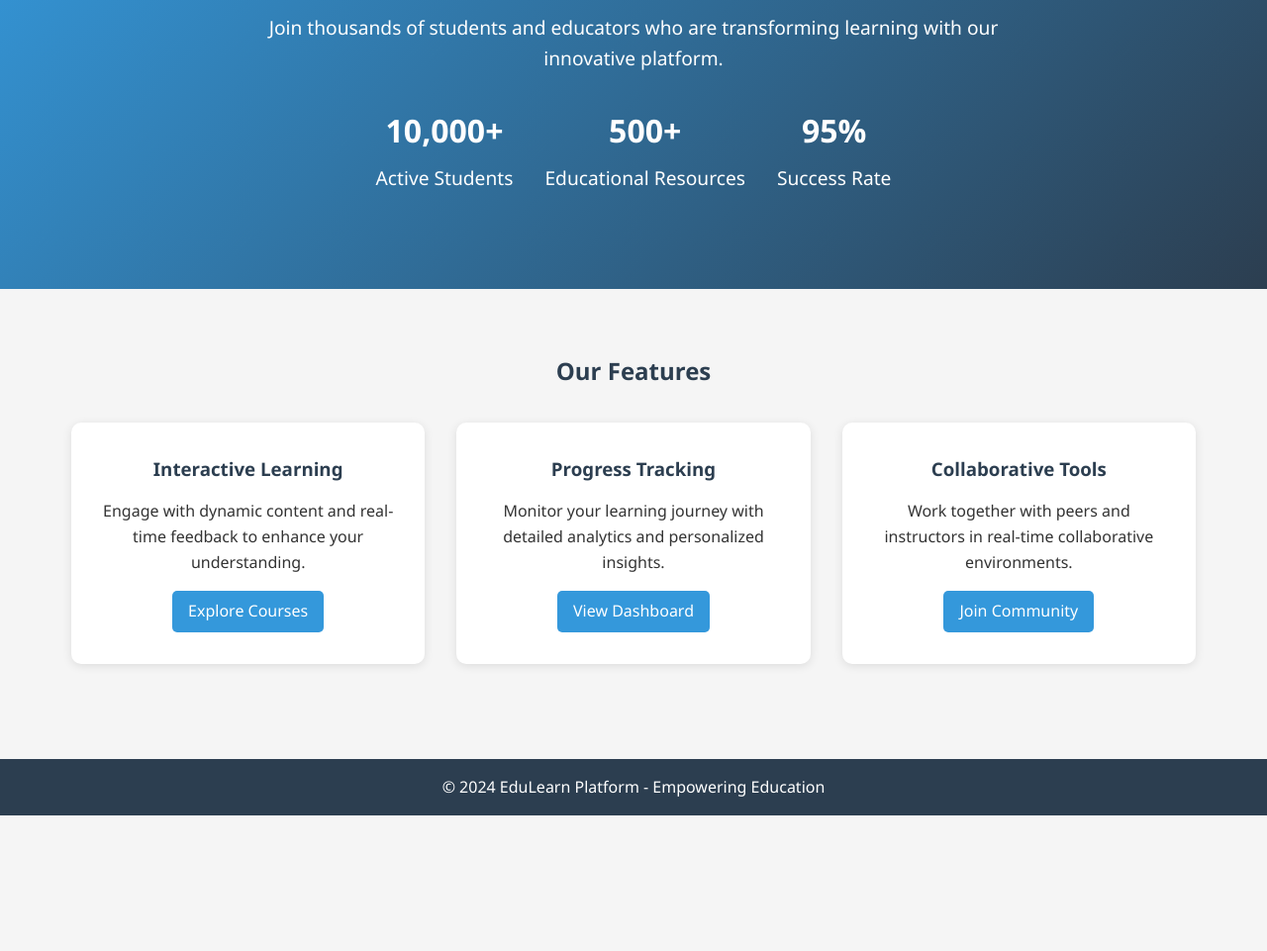
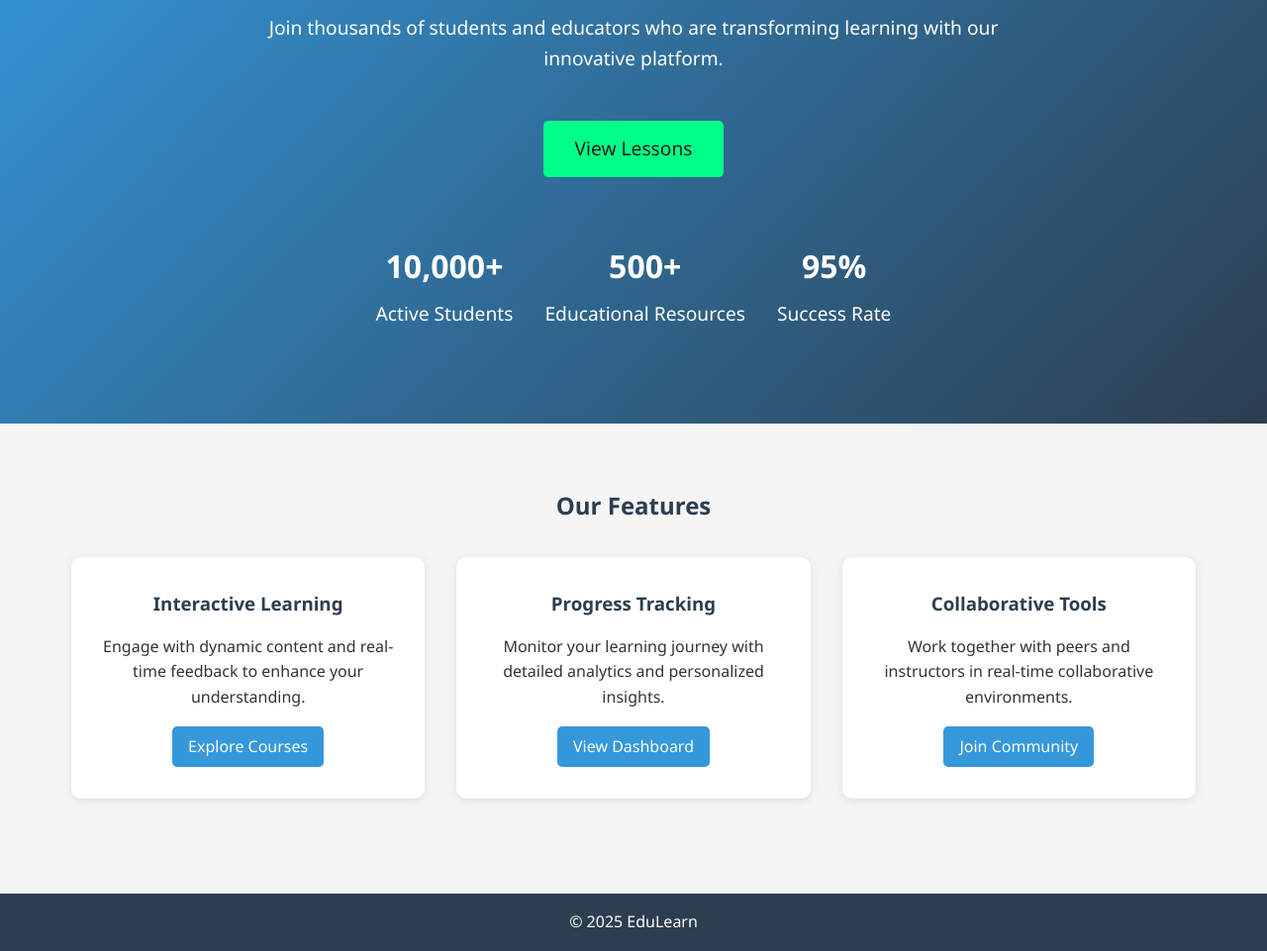
Before and after one commit to Cardsea/lesson21, a plain HTML site: page index.html in a window 1280 px wide. Shown: the part 272-1233 px from the top of the page at 99% size. Before the commit the page ends 1096 px from the top, so only its background shows below. Drawn offline with Linux system fonts and the light colour scheme; no server answers.

Commit message:
🎉 Year upgrade alert! 🚀 We’ve leveled up the copyright year from 2024 to 2025 across multiple pages! Plus, we added a shiny new button on the homepage to check out lessons! Let’s keep the good vibes rolling into the new year! 🎊✨

```diff
--- a/index.html
+++ b/index.html
@@ -149,6 +149,7 @@
     <section class="hero">
         <h1>Empowering Education Through Technology</h1>
         <p>Join thousands of students and educators who are transforming learning with our innovative platform.</p>
+        <a href="games/index.html" class="feature-btn" style="font-size: 1.2rem; padding: 0.8rem 2rem; margin-bottom: 2rem; background: #00ff88; color: #1a1a1a;">View Lessons</a>
         <div class="stats">
             <div class="stat-item">
                 <h3>10,000+</h3>
@@ -187,7 +188,7 @@
     </section>
 
     <footer>
-        <p>© 2024 EduLearn Platform - Empowering Education</p>
+        <p>© 2025 EduLearn</p>
     </footer>
 
     <script>
```
Also changed, not shown: about.html (+1 -1 lines), contact.html (+1 -1 lines), courses.html (+1 -1 lines), games/index.html (+1 -1 lines).
